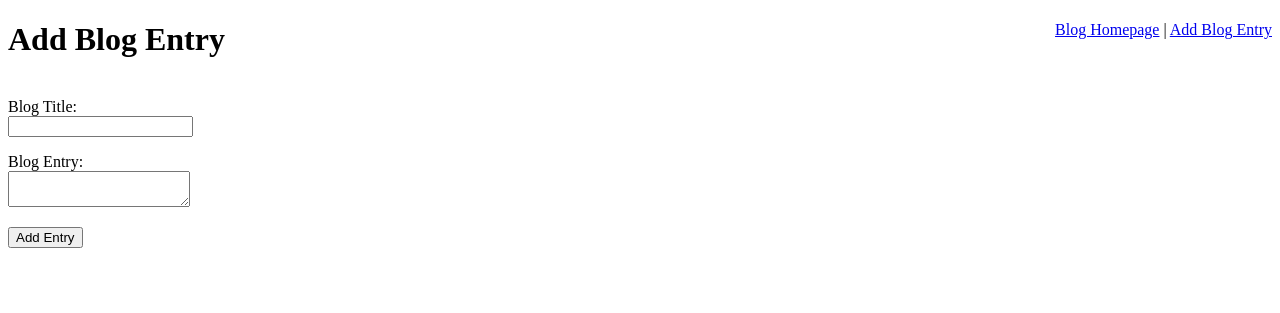
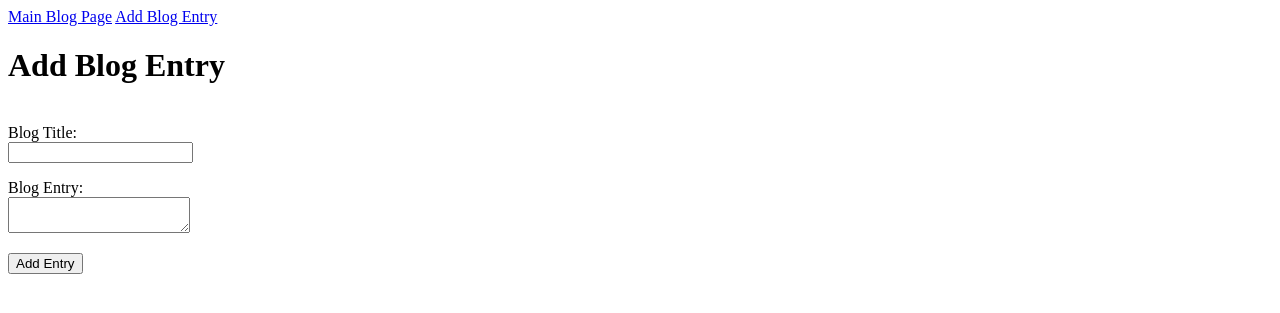
Before and after one commit to srapisardo/blogz, a Flask app: page /newpost in a window 1280 px wide. Shown: the top 313 px of the page. Run offline with Flask 2, Linux system fonts and the light colour scheme.

Commit message:
Complete Build-A-Blog

```diff
--- a/templates/base.html
+++ b/templates/base.html
@@ -5,8 +5,9 @@
     </head>
 <body>
 
-        <div style='float: right'>
-            <a href="blog">Blog Homepage</a> | <a href="newpost">Add Blog Entry</a>
+        <div align='left'>
+            <a href="blog">Main Blog Page</a>
+            <a href="newpost">Add Blog Entry</a>
         </div>
 
     {% block content %}
```
